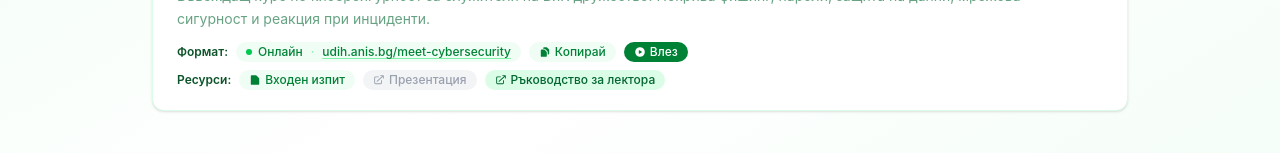
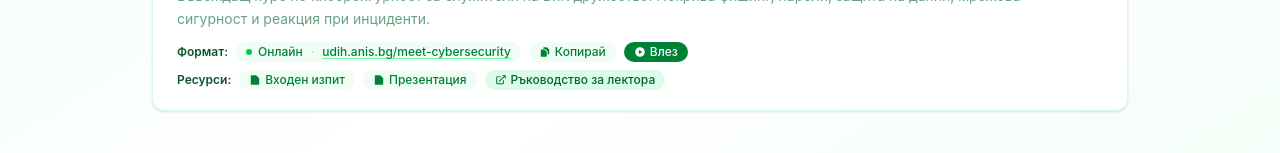
Before and after one commit to mj-workspace/udih-courses, a React (Vite) app in the folder homepage/: page / in a window 1280 px wide. Shown: the part 393-546 px from the top of the page. Built offline with nearby package versions, Linux system fonts and the light colour scheme.

Commit message:
feat(homepage): update course data and component links

```diff
--- a/homepage/src/components/CourseCard.jsx
+++ b/homepage/src/components/CourseCard.jsx
@@ -177,8 +177,8 @@ export default function CourseCard({ course }) {
                     <a
                       key={r.url}
                       href={r.url}
-                      target={r.type === 'external' ? '_blank' : '_self'}
-                      rel={r.type === 'external' ? 'noopener noreferrer' : undefined}
+                      target={r.type === 'external' || r.type === 'presentation' ? '_blank' : '_self'}
+                      rel={r.type === 'external' || r.type === 'presentation' ? 'noopener noreferrer' : undefined}
                       onClick={(e) => e.stopPropagation()}
                       className={`inline-flex items-center gap-1 rounded-full px-2.5 py-0.5 text-xs font-medium transition-colors ${
                         r.type === 'app'
--- a/homepage/src/components/ResourceLink.jsx
+++ b/homepage/src/components/ResourceLink.jsx
@@ -28,8 +28,8 @@ export default function ResourceLink({ label, url, type = 'app' }) {
   return (
     <a
       href={url}
-      target={type === 'external' ? '_blank' : '_self'}
-      rel={type === 'external' ? 'noopener noreferrer' : undefined}
+      target={type === 'external' || type === 'presentation' ? '_blank' : '_self'}
+      rel={type === 'external' || type === 'presentation' ? 'noopener noreferrer' : undefined}
       className={`inline-flex items-center gap-2 rounded-lg px-4 py-2 text-sm font-medium transition-all ${typeStyles[type] || typeStyles.app}`}
     >
       {typeIcons[type]}
--- a/homepage/src/data/courses.js
+++ b/homepage/src/data/courses.js
@@ -11,6 +11,15 @@ export const programs = [
         duration: '12 учебни часа (2 дни)',
         format: 'Онлайн (Google Meet)',
         level: 'Въвеждащо ниво',
+        audience: 'Служители на ВиК дружество (25–30 участника)',
+        qualification: 'Никаква компютърна',
+        totalTeachingMinutes: 600,
+        examDuration: '120 мин (2 часа)',
+        breaks: {
+          short: { count: 4, minutes: 15 },
+          lunch: { count: 2, minutes: 60 },
+          totalMinutes: 180,
+        },
         status: 'active',
         meetLink: {
           url: 'https://udih.anis.bg/meet-digital-fundamentals',
@@ -18,7 +27,63 @@ export const programs = [
           dialIn: '+359 2 907 4373',
           pin: '417 904 002#',
         },
-        modules: [],
+        preparation: [
+          {
+            title: 'Относно онлайн срещата в Google Meet',
+            items: [
+              'Информация за линка на срещата има по-горе, той се предоставя на организаторите',
+              'Линка за срещата се разпространява от организаторите на UDIH',
+              'Срещата се стартира минимум 15 мин по-рано от обявеното началото',
+            ],
+          },
+          {
+            title: 'Относно записа в Google Meet',
+            items: [
+              'Записът от курсовете ще се запише в **My Drive → Meet Recordings**',
+              'Отнема от 15 минути до 2–3 дена след края на записа в зависимост от размера',
+              'Записът трябва да бъде преименуван в този формат: **Ден 1 (2026-01-08 08:06 GMT)**',
+              'Трябва да бъде преместен в **Курс (Въведение в дигиталната грамотност) → Издание ...**',
+              'Трябва да бъде споделен на организаторите на UDIH',
+            ],
+          },
+          {
+            title: 'Относно провеждане на финалния изпит',
+            items: [
+              'Направи копие на: **Изпит по "Въведение в дигиталната грамотност"**',
+              'Премести копието в директорията на конкретното издание на курса',
+              'Преименувай копието, като изтриеш **"Copy of "**',
+              'Отвори google forms изпита и вземи линка за споделяне от иконката горе в дясно',
+              'Линка ще започне да работи след като публикуваш изпита от бутона **Publish**',
+              'След като изпита е публикуван от **Published** можеш да прекратиш приемането на отговори',
+              'След ръчна забрана за приемане на отзиви, може да се добави съобщение',
+              'Съобщение при приключил изпит: **"Изпитът приключи, резултатите се обработват"**',
+              'Може да се забранява и разрешава приемането на отговори многократно',
+              'От секцията **Responses** чрез бутона **"Link to Sheets"** се генерира Google Sheets файл с резултатите',
+              'Генерирания Google Sheets файл с резултатите от изпита се създава в същата директория в която е и изпита',
+            ],
+          },
+          {
+            title: 'Структура на Google Drive (admin@meet.anis.bg)',
+            tree: [
+              { name: 'My Drive/', comment: null, children: [
+                { name: 'Meet Recordings/', comment: 'Записи от Google Meet срещи' },
+                { name: 'Курс (Въведение в дигиталната грамотност)', comment: 'Главна директория на курса', children: [
+                  { name: 'Издание 1 / Януари 2026', comment: 'Конкретно издание на курса', children: [
+                    { name: 'Ден 1 (2026-01-08 08:06 GMT)', comment: 'Запис от Ден 1 на курса' },
+                    { name: 'Ден 2 (2026-01-09 08:06 GMT)', comment: 'Запис от Ден 2 на курса' },
+                    { name: 'Изпит по "Въведение в дигиталната грамотност"', comment: 'Финаления изпит с резултатите' },
+                  ]},
+                  { name: 'Издание 2 / Февруари 2026', comment: 'Конкретно издание на курса' },
+                  { name: '...', comment: null },
+                  { name: 'Издание X / Март 2027', comment: 'Конкретно издание на курса' },
+                  { name: 'Учебни материали', comment: 'Учебни материали за споделяне с курсистите' },
+                  { name: 'Изпит по "Въведение в дигиталната грамотност"', comment: 'Примерен финален изпит Google Forms' },
+                ]},
+              ]},
+            ],
+          },
+        ],
+        schedule: [],
         resources: [],
       },
       {
@@ -47,6 +112,14 @@ export const programs = [
         },
         preparation: [
           {
+            title: 'Относно онлайн срещата в Google Meet',
+            items: [
+              'Информация за линка на срещата има по-горе, той се предоставя на организаторите',
+              'Линка за срещата се разпространява от организаторите на UDIH',
+              'Срещата се стартира минимум 15 мин по-рано от обявеното началото',
+            ],
+          },
+          {
             title: 'Относно записа в Google Meet',
             items: [
               'Записът от курсовете ще се запише в **My Drive → Meet Recordings**',
@@ -73,7 +146,7 @@ export const programs = [
             ],
           },
           {
-            title: 'Структура на Google Drive',
+            title: 'Структура на Google Drive (admin@meet.anis.bg)',
             tree: [
               { name: 'My Drive/', comment: null, children: [
                 { name: 'Meet Recordings/', comment: 'Записи от Google Meet срещи' },
@@ -136,17 +209,17 @@ export const programs = [
         resources: [
           {
             label: 'Входен изпит',
-            url: '/udih-courses/cybersecurity/entry-exam.html',
+            url: '/udih-courses/cybersecurity-lecturer-guide/entry-exam.html',
             type: 'document',
           },
           {
             label: 'Презентация',
-            url: null,
-            type: 'disabled',
+            url: '/udih-courses/cybersecurity-presentation/',
+            type: 'presentation',
           },
           {
             label: 'Ръководство за лектора',
-            url: '/udih-courses/cybersecurity/',
+            url: '/udih-courses/cybersecurity-lecturer-guide/',
             type: 'app',
           },
         ],
--- a/homepage/vite.config.js
+++ b/homepage/vite.config.js
@@ -7,7 +7,8 @@ export default defineConfig({
   plugins: [react(), tailwindcss()],
   server: {
     proxy: {
-      '/udih-courses/cybersecurity': 'http://localhost:5174',
+      '/udih-courses/cybersecurity-presentation': 'http://localhost:5175',
+      '/udih-courses/cybersecurity-lecturer-guide': 'http://localhost:5174',
     },
   },
 })
```
